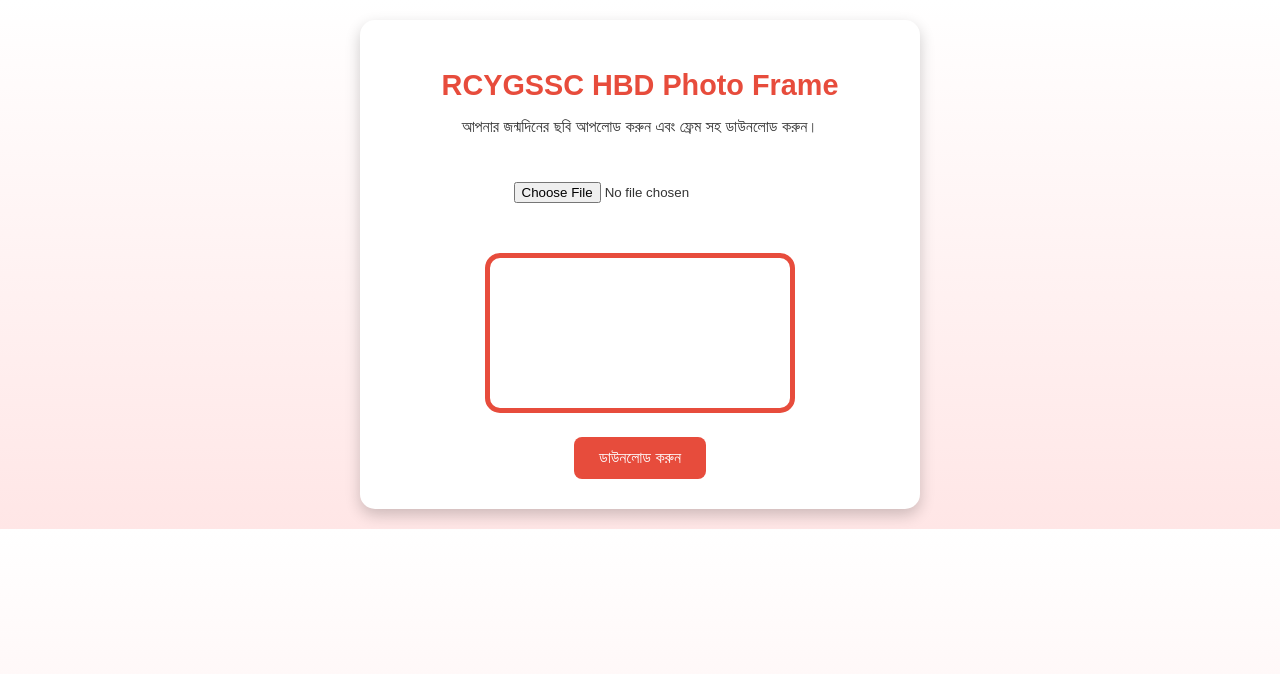
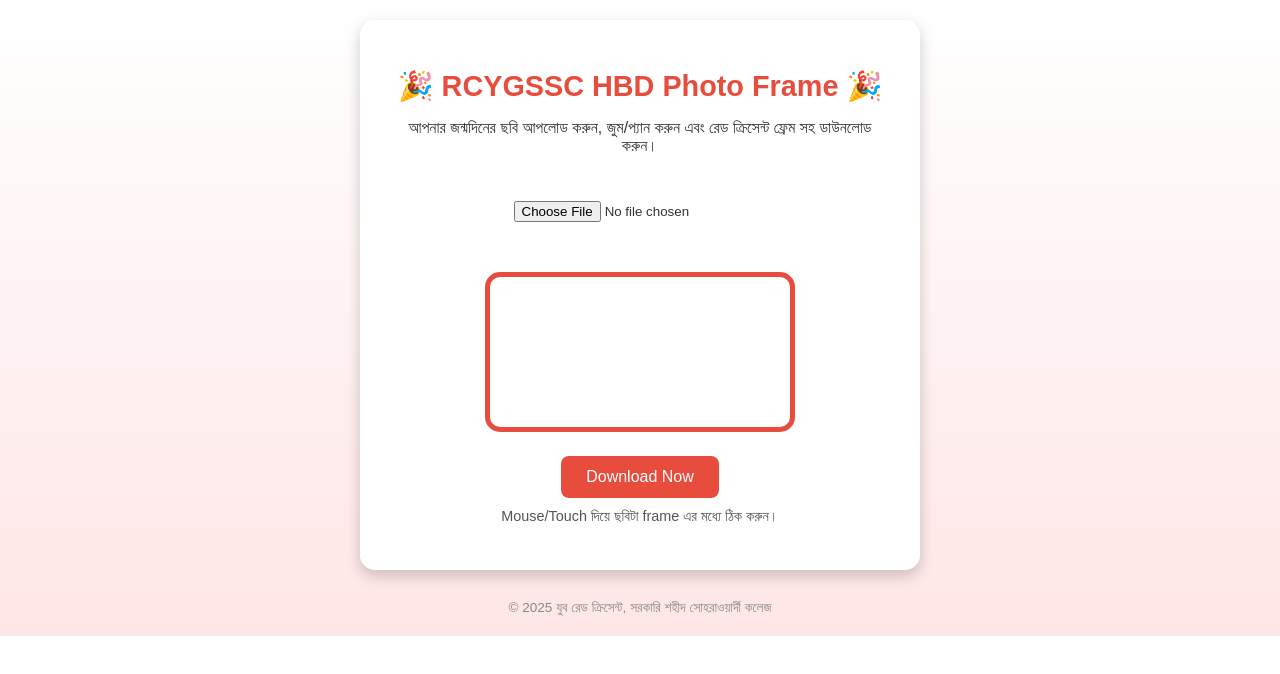
Before and after one commit to rabiul317518/RCYGSSC-HBD-PHOTO-FRAME, a plain HTML site: page index.html in a window 1280 px wide. Drawn offline with Linux system fonts and the light colour scheme; files that its build step writes are made by us from their sources.

Commit message:
Update index.html

```diff
--- a/index.html
+++ b/index.html
@@ -4,20 +4,25 @@
   <meta charset="UTF-8">
   <meta name="viewport" content="width=device-width, initial-scale=1.0">
   <title>RCYGSSC HBD Photo Frame</title>
-  <link rel="stylesheet" href="style.css">
+  <link rel="stylesheet" href="css/style.css">
 </head>
 <body>
   <div class="container">
-    <h1>RCYGSSC HBD Photo Frame</h1>
-    <p>আপনার জন্মদিনের ছবি আপলোড করুন এবং ফ্রেম সহ ডাউনলোড করুন।</p>
+    <h1>🎉 RCYGSSC HBD Photo Frame 🎉</h1>
+    <p>আপনার জন্মদিনের ছবি আপলোড করুন, জুম/প্যান করুন এবং রেড ক্রিসেন্ট ফ্রেম সহ ডাউনলোড করুন।</p>
 
     <input type="file" id="upload" accept="image/*">
     <div class="frame-container">
       <canvas id="canvas"></canvas>
     </div>
-    <button id="downloadBtn">ডাউনলোড করুন</button>
+    <button id="downloadBtn">Download Now</button>
+    <p class="note">Mouse/Touch দিয়ে ছবিটা frame এর মধ্যে ঠিক করুন।</p>
   </div>
 
-  <script src="script.js"></script>
+  <footer>
+    © 2025 যুব রেড ক্রিসেন্ট, সরকারি শহীদ সোহরাওয়ার্দী কলেজ
+  </footer>
+
+  <script src="js/script.js"></script>
 </body>
 </html>
```
